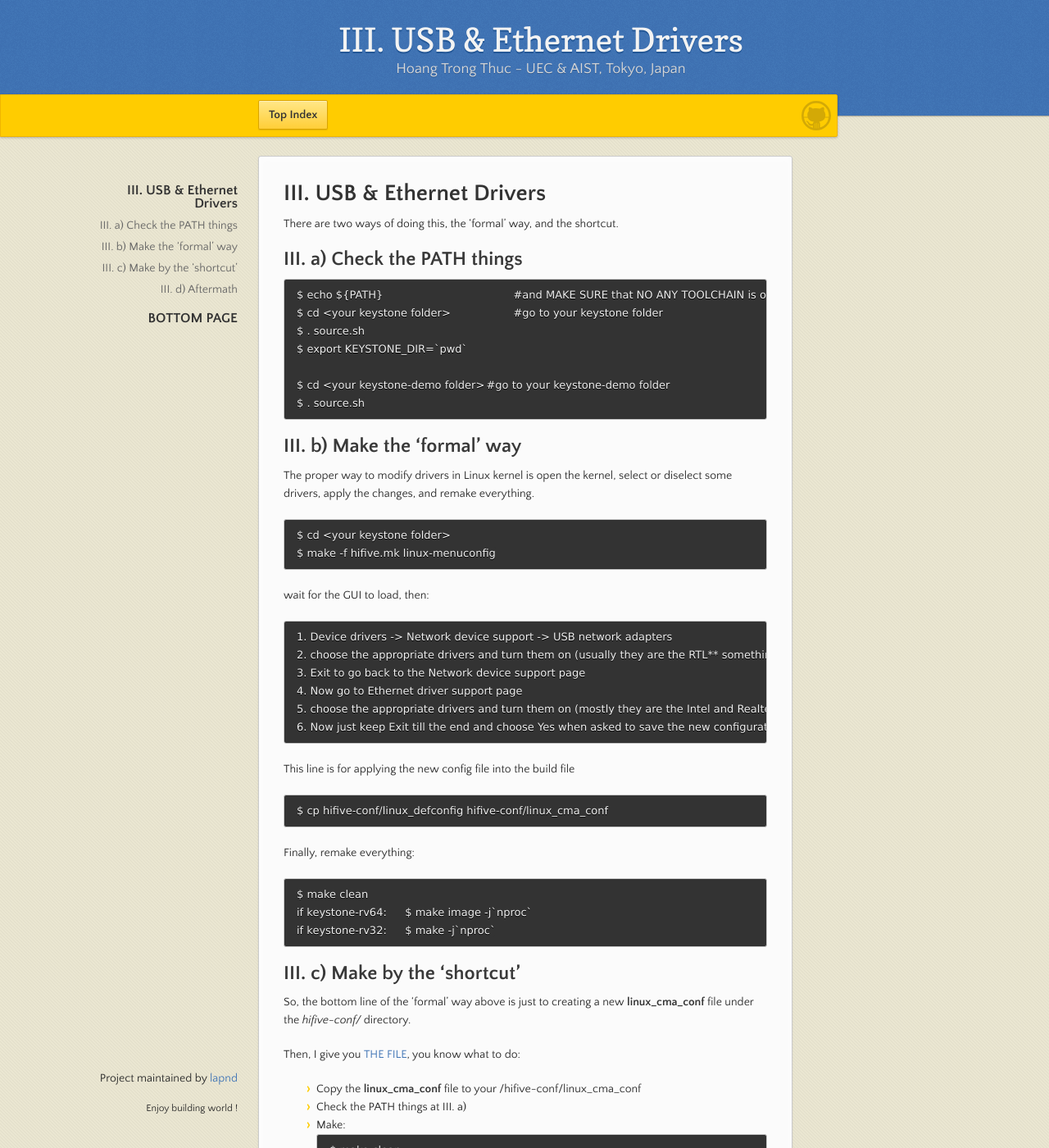
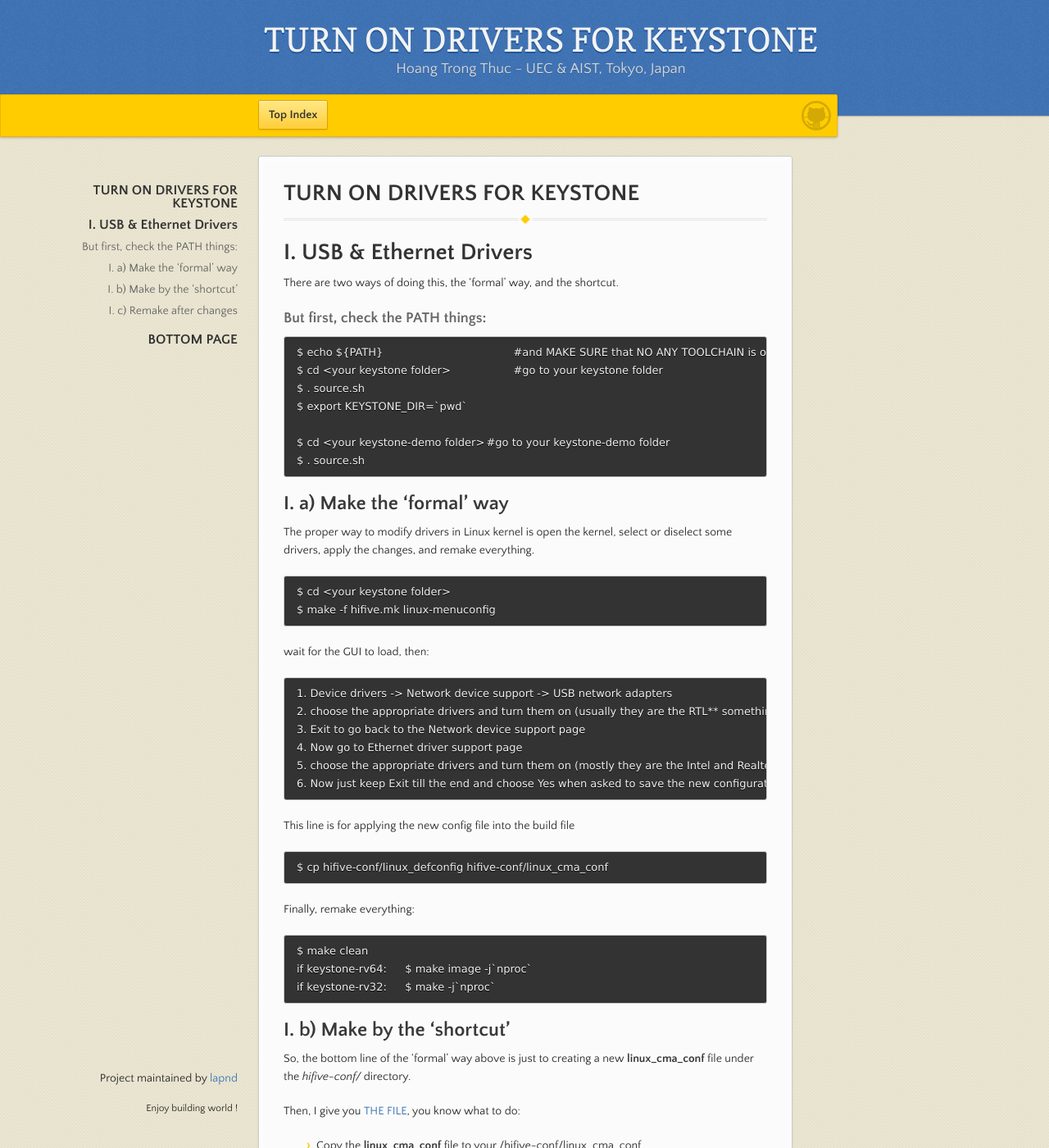
Before and after one commit to lapnd/httdes.github.io, a Jekyll site: the page built from keystone-drivers.md, in a window 1280 px wide and 1400 px high. Shown: the whole window at 82% size. Built offline with Jekyll 4.4.1, drawn with Linux system fonts in a browser that asks for light colours; our own code applies the rules of GitHub Pages for plain Markdown files; some of the changed text lies outside the part shown.

Commit message:
Update keystone-drivers.md

````diff
--- a/keystone-drivers.md
+++ b/keystone-drivers.md
@@ -1,10 +1,16 @@
+---
+layout : default
+---
 
-# III. USB & Ethernet Drivers
+# TURN ON DRIVERS FOR KEYSTONE
+
+* * *
+
+# I. USB & Ethernet Drivers
 
 There are two ways of doing this, the 'formal' way, and the shortcut.
 
-## III. a) Check the PATH things
-
+### But first, check the PATH things:
 ```
 $ echo ${PATH}					#and MAKE SURE that NO ANY TOOLCHAIN is on the PATH
 $ cd <your keystone folder>			#go to your keystone folder
@@ -15,10 +21,9 @@ $ cd <your keystone-demo folder>	#go to your keystone-demo folder
 $ . source.sh
 ```
 
-## III. b) Make the 'formal' way
+## I. a) Make the 'formal' way
 
 The proper way to modify drivers in Linux kernel is open the kernel, select or diselect some drivers, apply the changes, and remake everything.
-
 ```
 $ cd <your keystone folder>
 $ make -f hifive.mk linux-menuconfig
@@ -46,7 +51,7 @@ if keystone-rv64:	$ make image -j`nproc`
 if keystone-rv32:	$ make -j`nproc`
 ```
 
-## III. c) Make by the 'shortcut'
+## I. b) Make by the 'shortcut'
 
 So, the bottom line of the 'formal' way above is just to creating a new **linux_cma_conf** file under the *hifive-conf/* directory.
 
@@ -54,26 +59,28 @@ Then, I give you [THE FILE](./linux_cma_conf), you know what to do:
 - Copy the **linux_cma_conf** file to your <keystone folder>/hifive-conf/linux_cma_conf
 - Check the PATH things at III. a)
 - Make:
+
 ```
 $ make clean
 $ make -j`nproc`
 ```
 
-## III. d) Aftermath
+## I. c) Remake after changes
 
 After your changes on the kernel, the hash value of the **bbl.bin** file is different now.
 
 So if you want to use the keystone-demo ([I. b)](#i-b-keystone-demo)), you have to do the followings to reapply the hashes to the image file of **bbl.bin**:
+```
+$ cd <your keystone-demo folder>	#go to your keystone-demo folder
+$ make getandsethash
+$ rm trusted_client.riscv
+$ make trusted_client.riscv
+$ make copybins
 
-	$ cd <your keystone-demo folder>	#go to your keystone-demo folder
-	$ make getandsethash
-	$ rm trusted_client.riscv
-	$ make trusted_client.riscv
-	$ make copybins
-
-	$ cd <your keystone folder>			#go to your keystone folder and update the bbl.bin there
-	if keystone-rv64:	$ make image -j`nproc`
-	if keystone-rv32:	$ make -j`nproc`
+$ cd <your keystone folder>			#go to your keystone folder and update the bbl.bin there
+if keystone-rv64:	$ make image -j`nproc`
+if keystone-rv32:	$ make -j`nproc`
+```
 
 * * *
 
````
